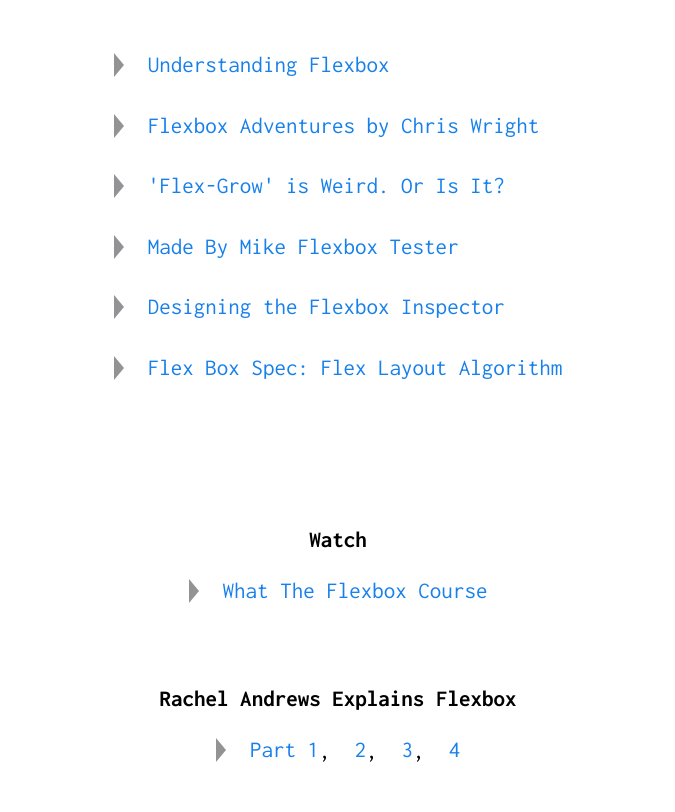
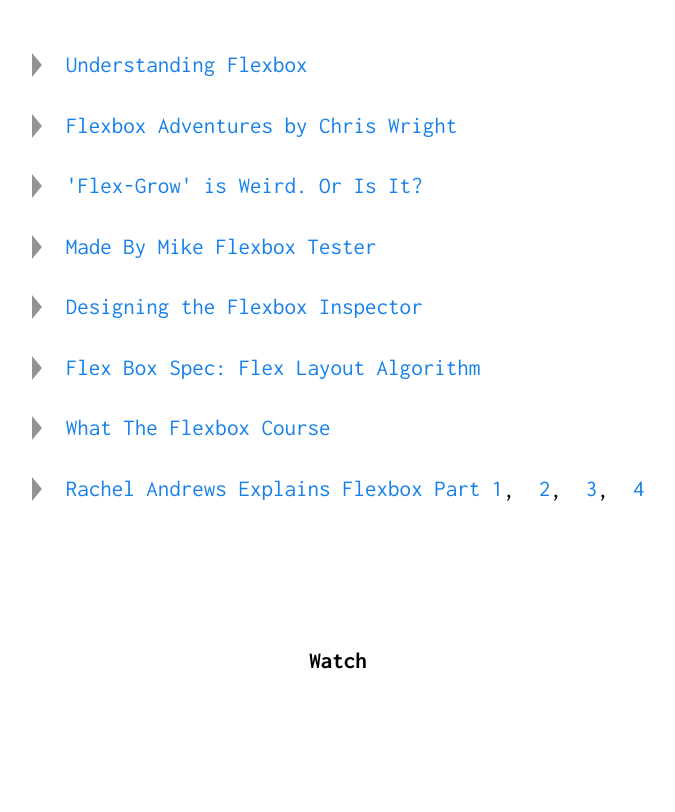
Before and after one commit to telagraphic/flexulator, a plain HTML site: page index.html in a window 1280 px wide. Shown: the part 3214-4026 px from the top of the page, without its empty margins (302-977 px from the left). After the commit the page ends 3936 px from the top, so only its background shows below. Drawn offline with Linux system fonts and the light colour scheme.

Commit message:
link fixes

```diff
--- a/index.html
+++ b/index.html
@@ -388,22 +388,15 @@
             Flex Box Spec: Flex Layout Algorithm
           </a>
         </li>
-      </ul>
-
-      <h3>Watch</h3>
-      <ul>
         <li>
           <span class="triangle"></span>
           <a href="https://www.flexbox.io">What The Flexbox Course</a>
         </li>
-      </ul>
-
-      <h3>Rachel Andrews Explains Flexbox</h3>
-      <ul>
         <li>
           <span class="triangle"></span>
+
           <a href="https://www.smashingmagazine.com/2018/08/flexbox-display-flex-container/">
-            Part 1
+            Rachel Andrews Explains Flexbox Part 1
           </a>,
           <a href="https://www.smashingmagazine.com/2018/08/flexbox-alignment/">
             2
@@ -415,6 +408,16 @@
             4
           </a>
         </li>
+      </ul>
+
+      <h3>Watch</h3>
+      <ul>
+
+      </ul>
+
+      <h3></h3>
+      <ul>
+
 
         <!-- <li>
           <a href="https://www.smashingmagazine.com/2018/08/flexbox-display-flex-container/">
```
